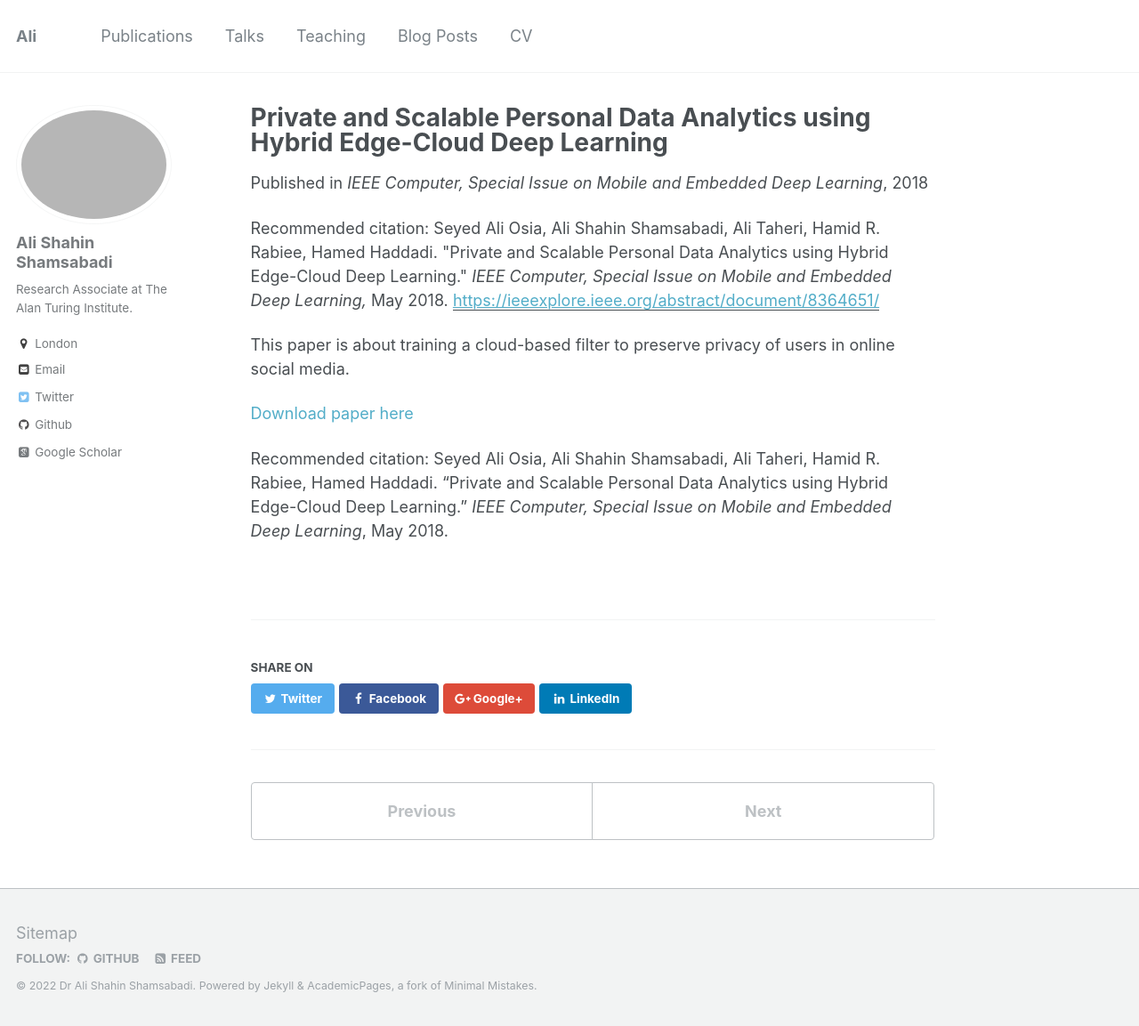
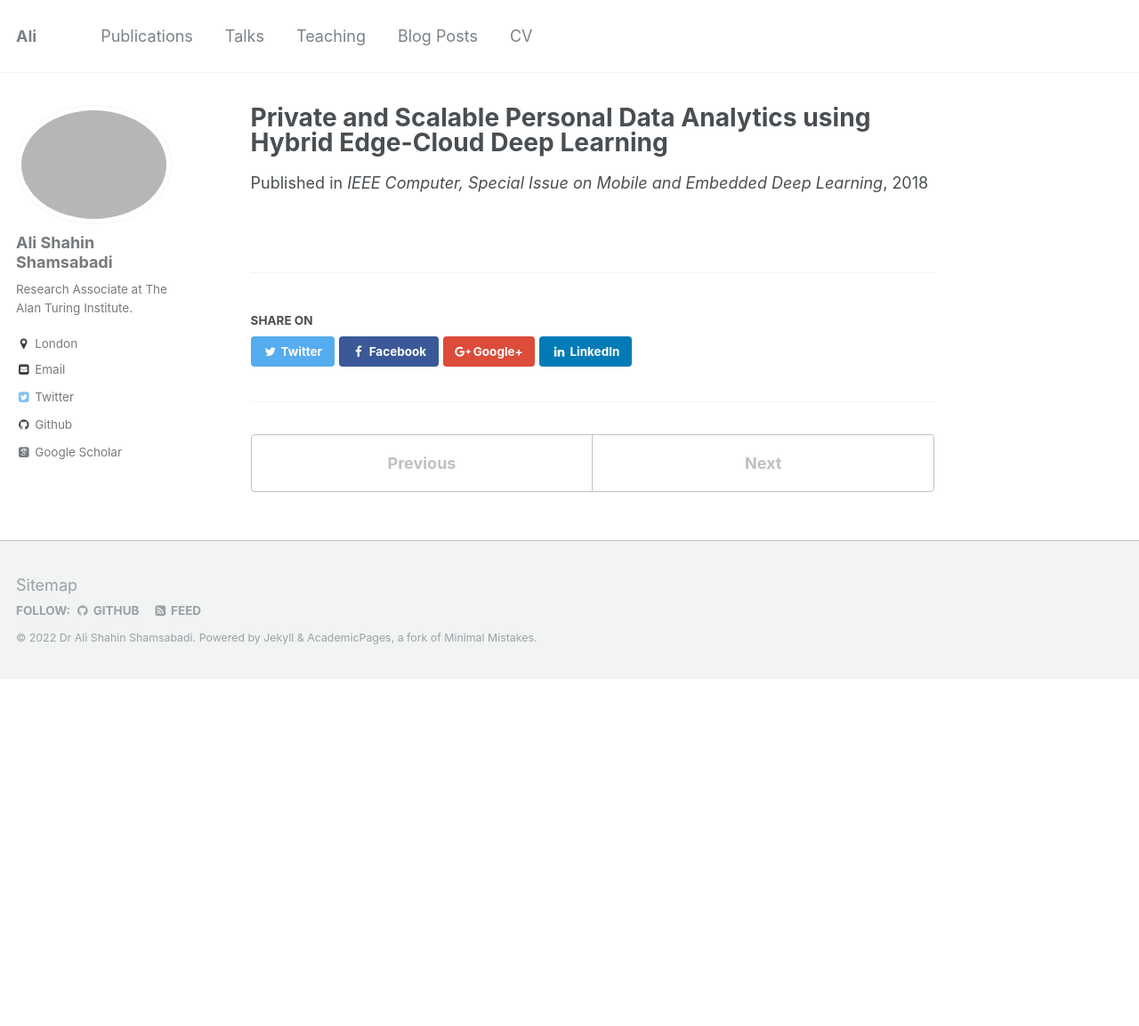
Before and after one commit to AliShahin/AliShahin.github.io, a Jekyll site: the page built from _publications/2018-02-13-Private and Scalable Personal Data Analytics using Hybrid Edge-Cloud Deep Learning.md, in a window 1280 px wide and 1153 px high. Shown: the whole window at 89% size. Built offline with Jekyll 4.4.1, drawn with Linux system fonts in a browser that asks for light colours; some web fonts are replaced.

Commit message:
Update 2018-02-13-Private and Scalable Personal Data Analytics using Hybrid Edge-Cloud Deep Learning.md

```diff
--- a/_publications/2018-02-13-Private and Scalable Personal Data Analytics using Hybrid Edge-Cloud Deep Learning.md
+++ b/_publications/2018-02-13-Private and Scalable Personal Data Analytics using Hybrid Edge-Cloud Deep Learning.md
@@ -1,15 +1,7 @@
 ---
 title: "Private and Scalable Personal Data Analytics using Hybrid Edge-Cloud Deep Learning"
 collection: publications
-permalink: /publication/2018-02-13-Distributed One-Class Learning
-excerpt: 'This paper is about Privacy-Preserving in Deep Learning.'
+excerpt: '<i class="fa fa-file-pdf-o" style="color:red"></i>[<font color="red">Paper</font>](https://ieeexplore.ieee.org/abstract/document/8364651/)'
 date: 2018-02-13
 venue: 'IEEE Computer, Special Issue on Mobile and Embedded Deep Learning'
-paperurl: 'https://ieeexplore.ieee.org/abstract/document/8364651/'
-citation: 'Seyed Ali Osia, Ali Shahin Shamsabadi, Ali Taheri, Hamid R. Rabiee, Hamed Haddadi. &quot;Private and Scalable Personal Data Analytics using Hybrid Edge-Cloud Deep Learning.&quot; <i> IEEE Computer, Special Issue on Mobile and Embedded Deep Learning,</i> May 2018.'
 ---
-This paper is about training a cloud-based filter to preserve privacy of users in online social media.
-
-[Download paper here](https://ieeexplore.ieee.org/abstract/document/8364651/)
-
-Recommended citation: Seyed Ali Osia, Ali Shahin Shamsabadi, Ali Taheri, Hamid R. Rabiee, Hamed Haddadi. "Private and Scalable Personal Data Analytics using Hybrid Edge-Cloud Deep Learning." <i> IEEE Computer, Special Issue on Mobile and Embedded Deep Learning</i>, May 2018.
```
